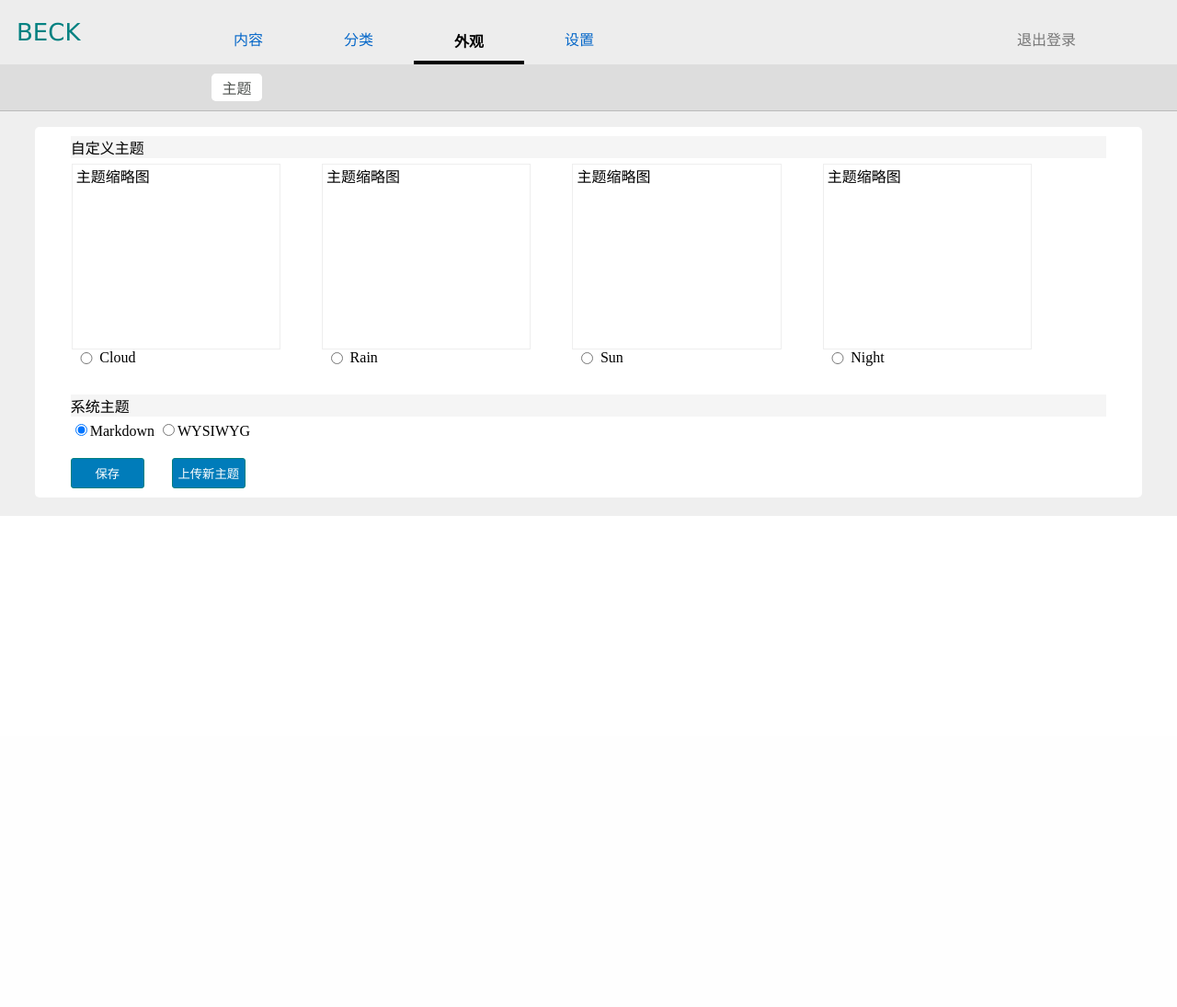
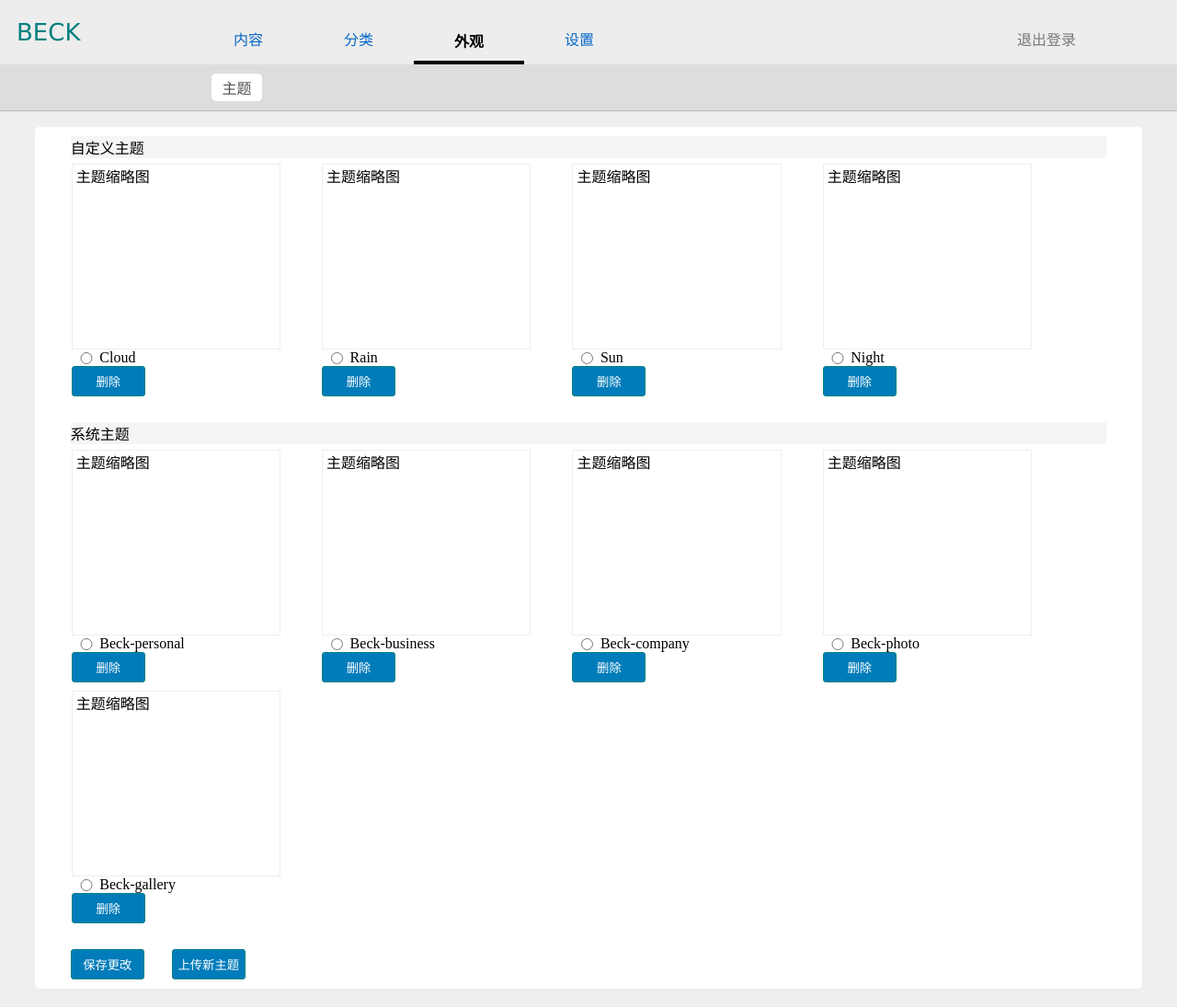
Before and after one commit to mazhongchao/beck, a PHP site: page /template/admin/appearance-theme.html in a window 1280 px wide. Shown: the whole page at 92% size. Before the commit the page ends 561 px from the top, so only its background shows below. Run offline with PHP 8.4, Linux system fonts and the light colour scheme.

Commit message:
update theme template file and style

```diff
--- a/adm/static/style.css
+++ b/adm/static/style.css
@@ -48,7 +48,7 @@ a.op-delete:hover{color: #b72c02;}
 a.article-lnk{color: #5495ff;}
 a.article-lnk:hover{color: #007cba;}
 
-.theme-block {float: left; width: 20%; height: 230px;padding: 1px;margin-right: 4%;}
+.theme-block {float: left; width: 20%; height: 260px;padding: 1px;margin-right: 4%;}
 .theme-thumb {float: left; width: 100%; height: 200px; border:1px solid #eeeeee;}
 .theme-radio {float: left; display:block; width: 10%;}
 
--- a/adm/template/admin/appearance-theme.html
+++ b/adm/template/admin/appearance-theme.html
@@ -34,9 +34,10 @@
                         <span>主题缩略图</span>
                     </div>
                     <div>
-                        <input type="radio" name="editor-type" value="0" checked class="theme-radio"/>
+                        <input type="radio" name="theme-cus" value="0" class="theme-radio"/>
                         <span>Cloud</span>
                     </div>
+                    <button type="button" class="btn-default">删除</button>
                 </div>
                 <div class="theme-block">
                     <div class="theme-thumb">
@@ -44,9 +45,10 @@
                         <span>主题缩略图</span>
                     </div>
                     <div>
-                        <input type="radio" name="editor-type" value="0" class="theme-radio"/>
+                        <input type="radio" name="theme-bus" value="0" class="theme-radio"/>
                         <span>Rain</span>
                     </div>
+                    <button type="button" class="btn-default">删除</button>
                 </div>
                 <div class="theme-block">
                     <div class="theme-thumb">
@@ -54,9 +56,10 @@
                         <span>主题缩略图</span>
                     </div>
                     <div>
-                        <input type="radio" name="editor-type" value="0" class="theme-radio"/>
+                        <input type="radio" name="theme-bus" value="0" class="theme-radio"/>
                         <span>Sun</span>
                     </div>
+                    <button type="button" class="btn-default">删除</button>
                 </div>
                 <div class="theme-block">
                     <div class="theme-thumb">
@@ -64,18 +67,72 @@
                         <span>主题缩略图</span>
                     </div>
                     <div>
-                        <input type="radio" name="editor-type" value="0" checked class="theme-radio"/>
+                        <input type="radio" name="theme-bus" value="0" class="theme-radio"/>
                         <span>Night</span>
                     </div>
+                    <button type="button" class="btn-default">删除</button>
                 </div>
 
             </div>
             <div class="input-row">
                 <label class="">系统主题</label>
-                <input type="radio" name="editor-type" value="0" checked /><span>Markdown</span>
-                <input type="radio" name="editor-type" value="1" /><span>WYSIWYG</span>
+                <div class="theme-block">
+                    <div class="theme-thumb">
+                        <img src="" class="">
+                        <span>主题缩略图</span>
+                    </div>
+                    <div>
+                        <input type="radio" name="theme-bus" value="0" class="theme-radio"/>
+                        <span>Beck-personal</span>
+                    </div>
+                    <button type="button" class="btn-default">删除</button>
+                </div>
+                <div class="theme-block">
+                    <div class="theme-thumb">
+                        <img src="" class="">
+                        <span>主题缩略图</span>
+                    </div>
+                    <div>
+                        <input type="radio" name="theme-bus" value="0" class="theme-radio"/>
+                        <span>Beck-business</span>
+                    </div>
+                    <button type="button" class="btn-default">删除</button>
+                </div>
+                <div class="theme-block">
+                    <div class="theme-thumb">
+                        <img src="" class="">
+                        <span>主题缩略图</span>
+                    </div>
+                    <div>
+                        <input type="radio" name="theme-bus" value="0" class="theme-radio"/>
+                        <span>Beck-company</span>
+                    </div>
+                    <button type="button" class="btn-default">删除</button>
+                </div>
+                <div class="theme-block">
+                    <div class="theme-thumb">
+                        <img src="" class="">
+                        <span>主题缩略图</span>
+                    </div>
+                    <div>
+                        <input type="radio" name="theme-bus" value="0" class="theme-radio"/>
+                        <span>Beck-photo</span>
+                    </div>
+                    <button type="button" class="btn-default">删除</button>
+                </div>
+                <div class="theme-block">
+                    <div class="theme-thumb">
+                        <img src="" class="">
+                        <span>主题缩略图</span>
+                    </div>
+                    <div>
+                        <input type="radio" name="theme-bus" value="0" class="theme-radio"/>
+                        <span>Beck-gallery</span>
+                    </div>
+                    <button type="button" class="btn-default">删除</button>
+                </div>
             </div>
-            <button type="button" class="btn-default">保存</button>
+            <button type="button" class="btn-default">保存更改</button>
             <button type="button" class="btn-default">上传新主题</button>
         </form>
     </div>
```
